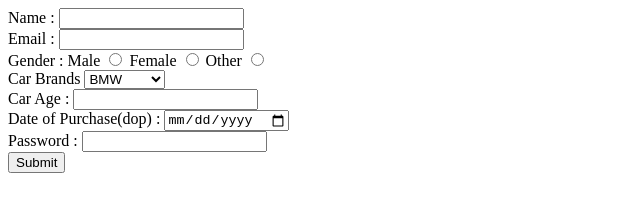
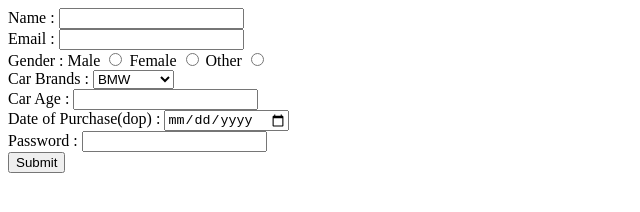
Before and after one commit to acciojob/car-insurance-form-pranjalimaske03, a website: page main.html in a window 1280 px wide. Shown: the full height of the page, 0-640 px from the left. Drawn offline with Linux system fonts and the light colour scheme.

Commit message:
created a submission

```diff
--- a/main.html
+++ b/main.html
@@ -22,7 +22,7 @@
 		  <input name="gender" type="radio">
 		  <span>Other</span>
 		  <input name="gender" type="radio"><br>
-		  <label for="cars">Car Brands</label>
+		  <label for="cars">Car Brands :</label>
 		  <select name="cars">
             <option value="BMW" >BMW</option>
             <option value="AUDI">Audi</option>
```
